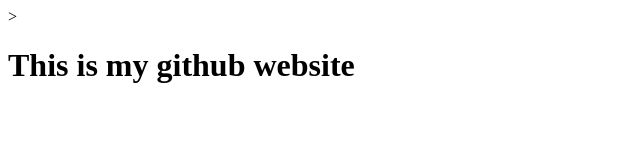
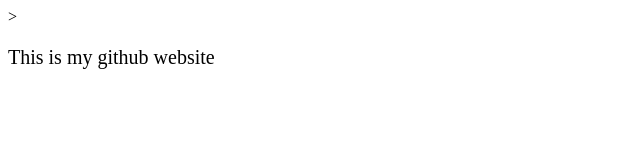
Before and after one commit to Patinya/Patinya.github.io, a plain HTML site: page index.html in a window 1280 px wide. Shown: the whole page, without its empty margins (0-640 px from the left). Drawn offline with Linux system fonts and the light colour scheme.

Commit message:
Add style

```diff
--- a/index.html
+++ b/index.html
@@ -4,8 +4,14 @@
         <title>
             My Site!
         </title>
+        <style>
+            p {
+                font-size: 20px;
+                font-color: green;
+            }
+        </style>
     </head>
     <body>
-        <h1>This is my github website</h1>
+        <p>This is my github website</p>
     </body>
 </html>
```
